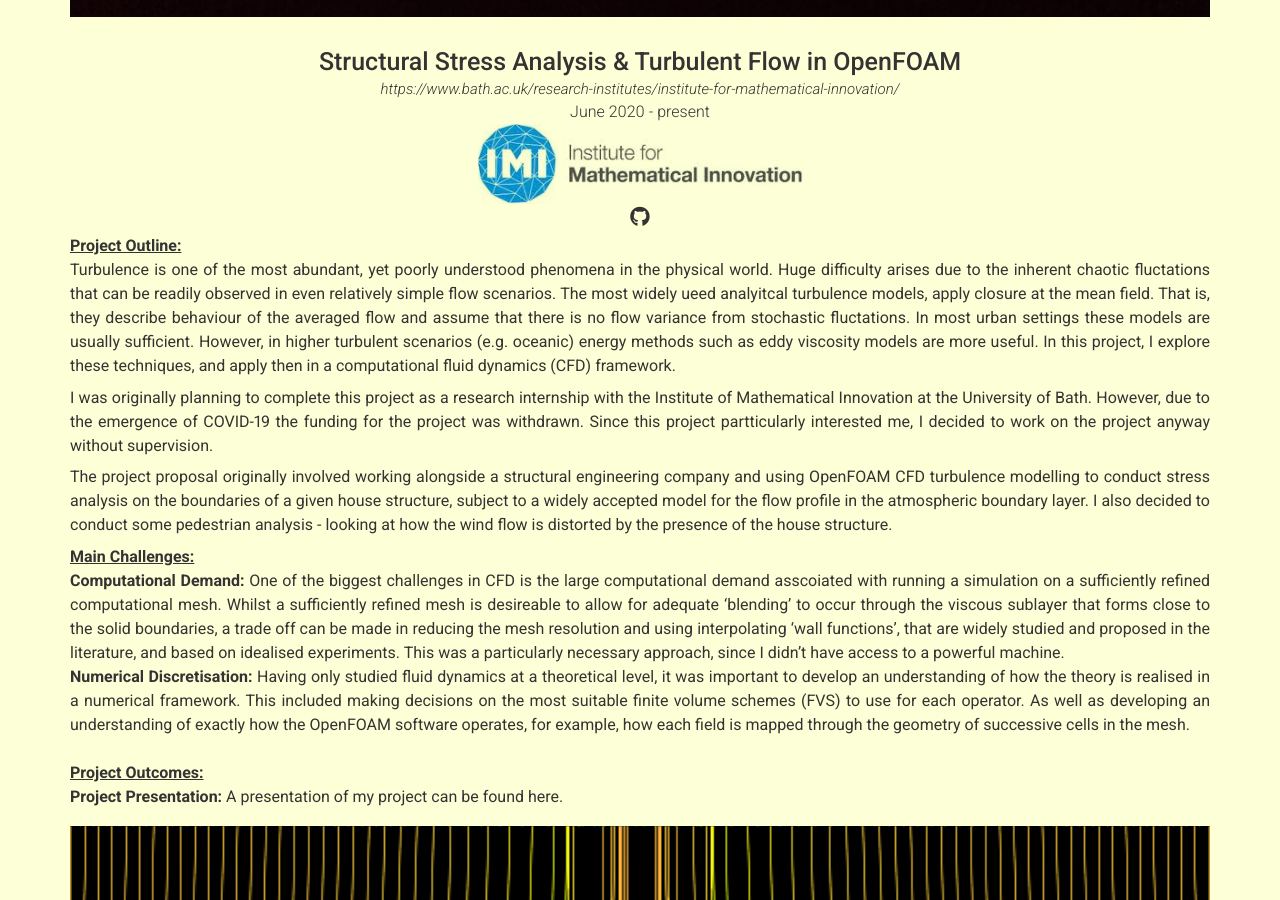
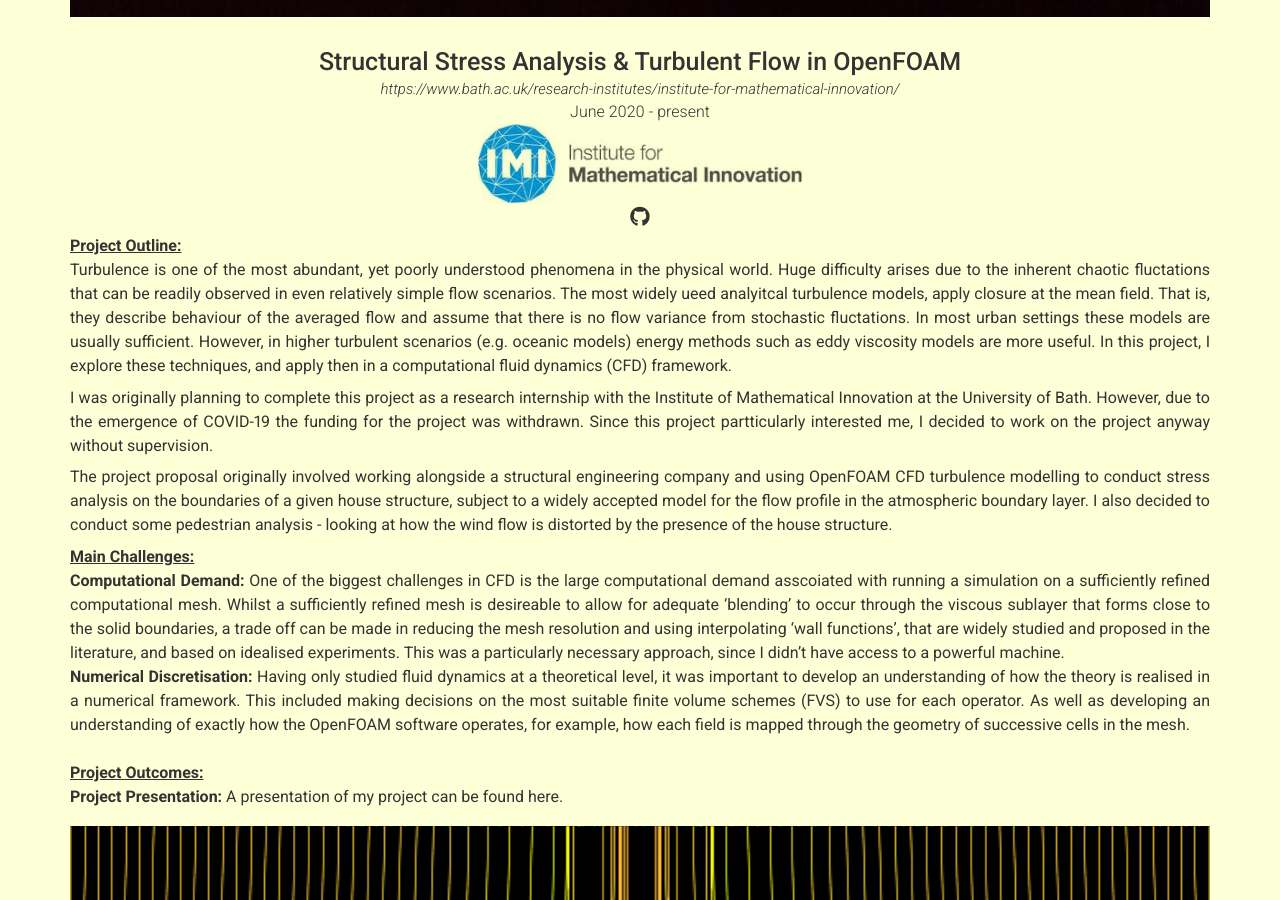
Before and after one commit to WilliamManley/WilliamManley.github.io, a Jekyll site: the page built from index.md, in a window 1280 px wide and 900 px high, scrolled down 2837 px. Built offline with Jekyll 4.4.1, drawn with Linux system fonts in a browser that asks for light colours; nearby versions of some CDN libraries.

Commit message:
updated ox info

```diff
--- a/_data/projects.yml
+++ b/_data/projects.yml
@@ -56,7 +56,7 @@
    Turbulence is one of the most abundant, yet poorly understood phenomena in the physical world. Huge difficulty arises due to the inherent chaotic fluctations that
    can be readily observed in even relatively simple flow scenarios. The most widely ueed analyitcal turbulence models, apply closure at the mean field. That is,
    they describe behaviour of the averaged flow and assume that there is no flow variance from stochastic fluctations. In most urban settings these models are usually sufficient.
-   However, in higher turbulent scenarios (e.g. oceanic) energy methods such as eddy viscosity models are more useful. In this project, I explore these techniques,
+   However, in higher turbulent scenarios (e.g. oceanic models) energy methods such as eddy viscosity models are more useful. In this project, I explore these techniques,
    and apply then in a computational fluid dynamics (CFD) framework.
 
    I was originally planning to complete this project as a research internship with the Institute of Mathematical Innovation at the University of Bath. However,
```
